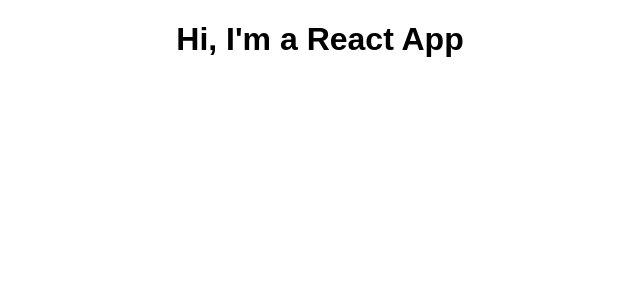
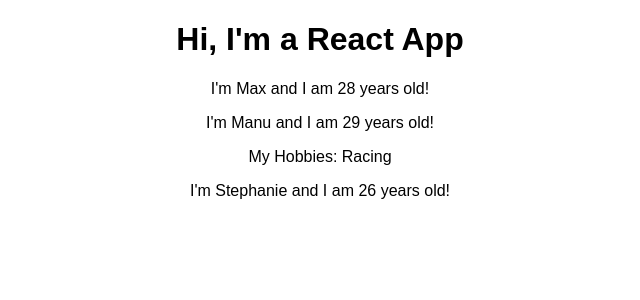
Before and after one commit to castlesmadeofcode/Udemy-React, a React (Create React App) app: page / in a window 1280 px wide. Shown: the top 300 px of the page, without its empty margins (320-960 px from the left). Built offline with nearby package versions, Linux system fonts and the light colour scheme.

Commit message:
components and props

```diff
--- a/src/App.js
+++ b/src/App.js
@@ -1,6 +1,6 @@
 import React, { Component } from 'react';
-import logo from './logo.svg';
 import './App.css';
+import Person from './Person/Person'
 
 class App extends Component {
   // creates a new class object that inherits from Component class which is imported from the react library
@@ -12,6 +12,10 @@ class App extends Component {
     return (
       <div className="App">
         <h1>Hi, I'm a React App</h1>
+        <Person name="Max" age="28"></Person>
+        <Person name="Manu" age="29">My Hobbies: Racing</Person>
+        <Person name="Stephanie" age="26"></Person>
+
       </div>
     );
     // JSX not hmtl^
--- /dev/null
+++ b/src/Person/Person.js
@@ -0,0 +1,17 @@
+import React from 'react';
+// in its simplest form a component is just a function that returns some JSX
+
+// person = argument list, arrow, funciton body
+const person = (props) => {
+    // props has all properties of component (properties meaning attributes we add onto our component)
+    return (
+        <div>
+            <p> I'm {props.name} and I am {props.age} years old!</p>
+            {/* Use single curly brackets to execute one line expressions and functions */}
+            <p>{props.children}</p>
+            {/* children refers to any elements between the opening and closing tag of our component */}
+        </div >
+    );
+};
+
+export default person;
```
